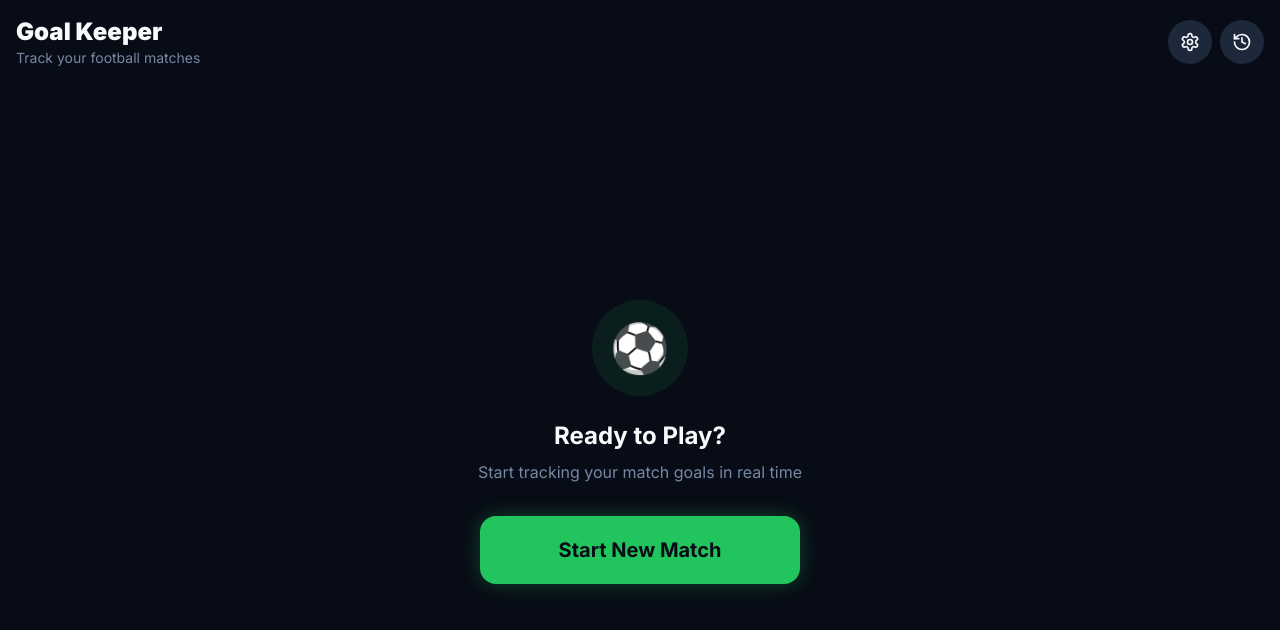
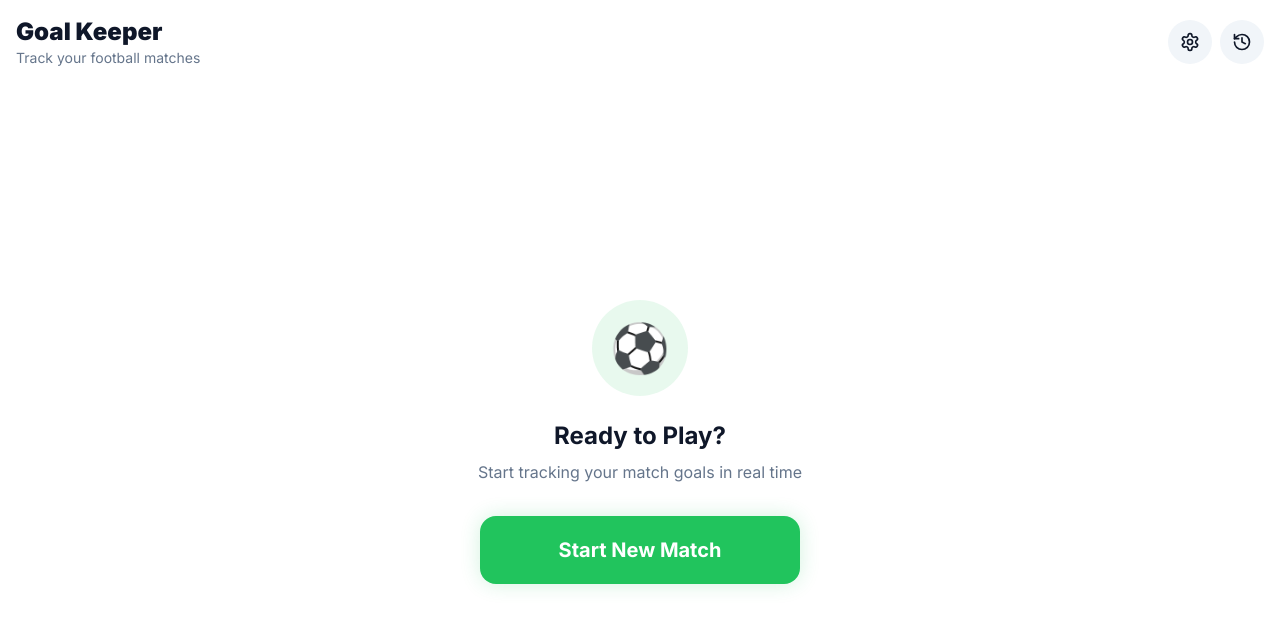
Before and after one commit to thim81/goal-keeper, a React (Vite) app: page / in a window 1280 px wide. Shown: the top 630 px of the page. Built offline with nearby package versions, Linux system fonts and the light colour scheme; the HTML template or start-up script is replaced by a standard one.

Commit message:
feat: Light/Dark Mode

```diff
--- a/src/components/SettingsScreen.tsx
+++ b/src/components/SettingsScreen.tsx
@@ -1,6 +1,6 @@
 import { useState } from 'react';
-import { ArrowLeft, Plus, X, Users, Clock, Shield, RefreshCw } from 'lucide-react';
-import { AppSettings } from '@/types/match';
+import { ArrowLeft, Plus, X, Users, Clock, Shield, RefreshCw, Moon, Sun, Laptop } from 'lucide-react';
+import { AppSettings, Theme } from '@/types/match';
 
 interface SettingsScreenProps {
   settings: AppSettings;
@@ -10,6 +10,7 @@ interface SettingsScreenProps {
   onRemovePlayer: (name: string) => void;
   onUpdatePeriods: (count: number, duration: number) => void;
   onUpdateSyncToken: (token: string) => void;
+  onUpdateTheme: (theme: Theme) => void;
 }
 
 export function SettingsScreen({
@@ -20,6 +21,7 @@ export function SettingsScreen({
   onRemovePlayer,
   onUpdatePeriods,
   onUpdateSyncToken,
+  onUpdateTheme,
 }: SettingsScreenProps) {
   const [newPlayer, setNewPlayer] = useState('');
   const [teamName, setTeamName] = useState(settings.teamName);
@@ -166,6 +168,49 @@ export function SettingsScreen({
           )}
         </div>
 
+        {/* Theme */}
+        <div className="space-y-3 pt-4 border-t border-border/30">
+          <div className="flex items-center gap-2 text-muted-foreground">
+            <Sun className="w-4 h-4" />
+            <span className="text-sm font-semibold uppercase tracking-wider">Appearance</span>
+          </div>
+          <div className="grid grid-cols-3 gap-3">
+            <button
+              onClick={() => onUpdateTheme('light')}
+              className={`flex flex-col items-center gap-2 p-3 rounded-xl border-2 transition-all ${
+                settings.theme === 'light'
+                  ? 'border-primary bg-primary/5 text-primary'
+                  : 'border-transparent bg-secondary text-muted-foreground hover:text-foreground'
+              }`}
+            >
+              <Sun className="w-5 h-5" />
+              <span className="text-xs font-medium">Light</span>
+            </button>
+            <button
+              onClick={() => onUpdateTheme('dark')}
+              className={`flex flex-col items-center gap-2 p-3 rounded-xl border-2 transition-all ${
+                settings.theme === 'dark'
+                  ? 'border-primary bg-primary/5 text-primary'
+                  : 'border-transparent bg-secondary text-muted-foreground hover:text-foreground'
+              }`}
+            >
+              <Moon className="w-5 h-5" />
+              <span className="text-xs font-medium">Dark</span>
+            </button>
+            <button
+              onClick={() => onUpdateTheme('system')}
+              className={`flex flex-col items-center gap-2 p-3 rounded-xl border-2 transition-all ${
+                settings.theme === 'system'
+                  ? 'border-primary bg-primary/5 text-primary'
+                  : 'border-transparent bg-secondary text-muted-foreground hover:text-foreground'
+              }`}
+            >
+              <Laptop className="w-5 h-5" />
+              <span className="text-xs font-medium">System</span>
+            </button>
+          </div>
+        </div>
+
         {/* Sync */}
         <div className="space-y-3 pt-4 border-t border-border/30">
           <div className="flex items-center gap-2 text-muted-foreground">
--- a/src/hooks/useSettings.ts
+++ b/src/hooks/useSettings.ts
@@ -1,5 +1,5 @@
 import { useState, useEffect, useCallback } from 'react';
-import { AppSettings, DEFAULT_SETTINGS } from '@/types/match';
+import { AppSettings, DEFAULT_SETTINGS, Theme } from '@/types/match';
 
 const SETTINGS_KEY = 'football-tracker-settings';
 
@@ -48,6 +48,10 @@ export function useSettings() {
     setSettings((prev) => ({ ...prev, syncToken }));
   }, []);
 
+  const updateTheme = useCallback((theme: Theme) => {
+    setSettings((prev) => ({ ...prev, theme }));
+  }, []);
+
   const setAllSettingsState = useCallback((newSettings: AppSettings) => {
     setSettings(newSettings);
   }, []);
@@ -60,6 +64,7 @@ export function useSettings() {
     removePlayer,
     updatePeriods,
     updateSyncToken,
+    updateTheme,
     setAllSettingsState,
   };
 }
--- /dev/null
+++ b/src/hooks/useTheme.ts
@@ -0,0 +1,28 @@
+import { useEffect } from 'react';
+import { Theme } from '@/types/match';
+
+export function useTheme(theme: Theme) {
+  useEffect(() => {
+    const root = window.document.documentElement;
+    root.classList.remove('light', 'dark');
+
+    if (theme === 'system') {
+      const systemTheme = window.matchMedia('(prefers-color-scheme: dark)').matches
+        ? 'dark'
+        : 'light';
+      root.classList.add(systemTheme);
+
+      // Listen for system theme changes
+      const mediaQuery = window.matchMedia('(prefers-color-scheme: dark)');
+      const handleChange = (e: MediaQueryListEvent) => {
+        root.classList.remove('light', 'dark');
+        root.classList.add(e.matches ? 'dark' : 'light');
+      };
+
+      mediaQuery.addEventListener('change', handleChange);
+      return () => mediaQuery.removeEventListener('change', handleChange);
+    } else {
+      root.classList.add(theme);
+    }
+  }, [theme]);
+}
--- a/src/index.css
+++ b/src/index.css
@@ -6,6 +6,59 @@
 
 @layer base {
   :root {
+    --background: 0 0% 100%;
+    --foreground: 222 47% 11%;
+
+    --card: 0 0% 100%;
+    --card-foreground: 222 47% 11%;
+
+    --popover: 0 0% 100%;
+    --popover-foreground: 222 47% 11%;
+
+    --primary: 142 71% 45%;
+    --primary-foreground: 0 0% 100%;
+
+    --secondary: 210 40% 96%;
+    --secondary-foreground: 222 47% 11%;
+
+    --muted: 210 40% 96%;
+    --muted-foreground: 215 16% 47%;
+
+    --accent: 0 84% 60%;
+    --accent-foreground: 0 0% 100%;
+
+    --goal: 45 93% 47%;
+    --goal-foreground: 0 0% 100%;
+
+    --destructive: 0 84% 60%;
+    --destructive-foreground: 210 40% 98%;
+
+    --border: 214 32% 91%;
+    --input: 214 32% 91%;
+    --ring: 142 71% 45%;
+
+    --radius: 0.75rem;
+
+    /* Custom gradients */
+    --gradient-pitch: linear-gradient(
+      135deg,
+      hsl(142 71% 45% / 0.1) 0%,
+      hsl(142 71% 35% / 0.05) 100%
+    );
+    --gradient-card: linear-gradient(180deg, hsl(0 0% 100%) 0%, hsl(0 0% 98%) 100%);
+    --gradient-scoreboard: linear-gradient(135deg, hsl(210 40% 96%) 0%, hsl(210 40% 94%) 100%);
+    --gradient-goal: linear-gradient(
+      135deg,
+      hsl(45 93% 47% / 0.1) 0%,
+      hsl(45 93% 47% / 0.05) 100%
+    );
+
+    /* Shadows */
+    --shadow-glow: 0 0 20px hsl(142 71% 45% / 0.2);
+    --shadow-card: 0 4px 20px hsl(0 0% 0% / 0.1);
+  }
+
+  .dark {
     /* Stadium Night Theme */
     --background: 222 47% 6%;
     --foreground: 210 40% 98%;
@@ -41,8 +94,6 @@
     --border: 217 33% 20%;
     --input: 217 33% 17%;
     --ring: 142 71% 45%;
-
-    --radius: 0.75rem;
 
     /* Custom gradients */
     --gradient-pitch: linear-gradient(
--- a/src/pages/Index.tsx
+++ b/src/pages/Index.tsx
@@ -2,6 +2,7 @@ import { useState, useCallback } from 'react';
 import { History, Settings } from 'lucide-react';
 import { useMatches } from '@/hooks/useMatches';
 import { useSettings } from '@/hooks/useSettings';
+import { useTheme } from '@/hooks/useTheme';
 import { useSync } from '@/hooks/useSync';
 import { SyncState } from '@/lib/sync';
 import { Scoreboard } from '@/components/Scoreboard';
@@ -50,8 +51,11 @@ export default function Index() {
     removePlayer,
     updatePeriods,
     updateSyncToken,
+    updateTheme,
     setAllSettingsState,
   } = useSettings();
+
+  useTheme(settings.theme);
 
   const handleSyncState = useCallback(
     (state: SyncState) => {
@@ -121,6 +125,7 @@ export default function Index() {
           onRemovePlayer={removePlayer}
           onUpdatePeriods={updatePeriods}
           onUpdateSyncToken={updateSyncToken}
+          onUpdateTheme={updateTheme}
         />
       )}
 
--- a/src/types/match.ts
+++ b/src/types/match.ts
@@ -43,12 +43,15 @@ export interface MatchSummary {
   endedAt: number;
 }
 
+export type Theme = 'light' | 'dark' | 'system';
+
 export interface AppSettings {
   teamName: string;
   players: string[];
   periodsCount: number;
   periodDuration: number; // in minutes
   syncToken?: string;
+  theme: Theme;
 }
 
 export const DEFAULT_SETTINGS: AppSettings = {
@@ -57,4 +60,5 @@ export const DEFAULT_SETTINGS: AppSettings = {
   periodsCount: 4,
   periodDuration: 20,
   syncToken: '',
+  theme: 'system',
 };
```
